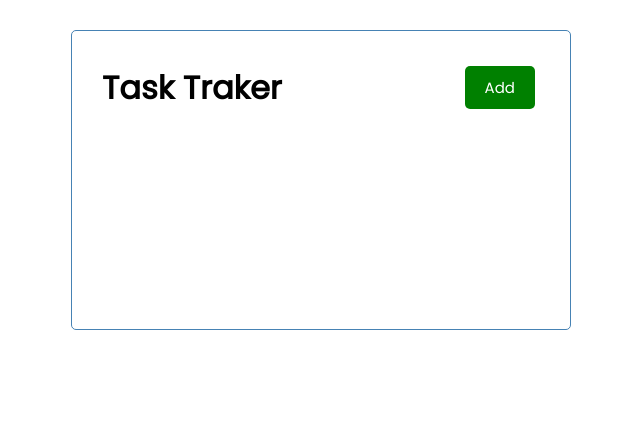
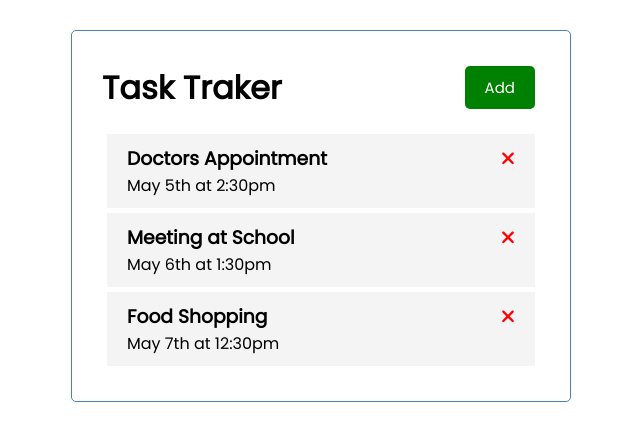
Before and after one commit to mmchokor/TaskTracker-AngularCrashCourse, an Angular app: page / in a window 1280 px wide. Shown: the top 440 px of the page, without its empty margins (319-959 px from the left). Built offline with nearby package versions, Linux system fonts and the light colour scheme.

Commit message:
Angular Font Awesome Setup

```diff
--- a/package.json
+++ b/package.json
@@ -18,6 +18,11 @@
     "@angular/platform-browser": "^16.2.0",
     "@angular/platform-browser-dynamic": "^16.2.0",
     "@angular/router": "^16.2.0",
+    "@fortawesome/angular-fontawesome": "^0.13.0",
+    "@fortawesome/fontawesome-svg-core": "^6.4.0",
+    "@fortawesome/free-brands-svg-icons": "^6.4.0",
+    "@fortawesome/free-regular-svg-icons": "^6.4.0",
+    "@fortawesome/free-solid-svg-icons": "^6.4.0",
     "rxjs": "~7.8.0",
     "tslib": "^2.3.0",
     "zone.js": "~0.13.0"
--- a/src/app/app.component.html
+++ b/src/app/app.component.html
@@ -1,3 +1,4 @@
 <div class="container">
   <app-header></app-header>
+  <app-tasks></app-tasks>
 </div>
--- /dev/null
+++ b/src/app/components/task-item/task-item.component.css
@@ -0,0 +1,16 @@
+.task {
+    background: #f4f4f4;
+    margin: 5px;
+    padding: 10px 20px;
+    cursor: pointer;
+  }
+
+  .task.reminder {
+    border-left: 5px solid green;
+  }
+
+  .task h3 {
+    display: flex;
+    align-items: center;
+    justify-content: space-between;
+  }
--- /dev/null
+++ b/src/app/components/task-item/task-item.component.html
@@ -0,0 +1,7 @@
+<div class="task">
+  <h3>
+    {{ task.text }}
+    <fa-icon [ngStyle]="{ color: 'red' }" [icon]="faTimes"></fa-icon>
+  </h3>
+  <p>{{ task.day }}</p>
+</div>
--- /dev/null
+++ b/src/app/components/task-item/task-item.component.ts
@@ -0,0 +1,14 @@
+import { Component, Input } from '@angular/core';
+import { faTimes } from '@fortawesome/free-solid-svg-icons';
+import { Task } from 'src/app/Task';
+
+
+@Component({
+  selector: 'app-task-item',
+  templateUrl: './task-item.component.html',
+  styleUrls: ['./task-item.component.css']
+})
+export class TaskItemComponent {
+  @Input() task!: Task;
+  faTimes = faTimes;
+}
--- a/src/app/components/tasks/tasks.component.html
+++ b/src/app/components/tasks/tasks.component.html
@@ -1 +1 @@
-<p>tasks works!</p>
+<app-task-item *ngFor="let task of tasks" [task]="task"></app-task-item>
--- a/src/app/components/tasks/tasks.component.ts
+++ b/src/app/components/tasks/tasks.component.ts
@@ -1,10 +1,13 @@
 import { Component } from '@angular/core';
+import { TASKS } from 'src/app/mock-tasks';
+import { Task } from 'src/app/Task';
 
 @Component({
   selector: 'app-tasks',
   templateUrl: './tasks.component.html',
-  styleUrls: ['./tasks.component.css']
+  styleUrls: ['./tasks.component.css'],
 })
 export class TasksComponent {
+  tasks: Task[] = TASKS;
 
 }
```
Also changed, not shown: src/app/app.module.ts (+6 -2 lines), 2 other files (tests, documents, lock files or other folders).
